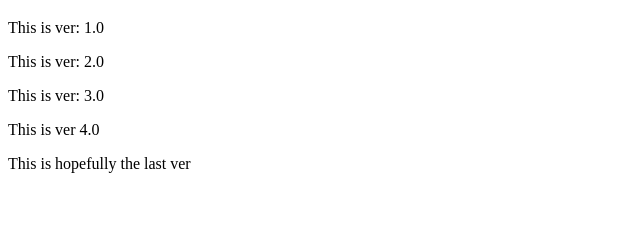
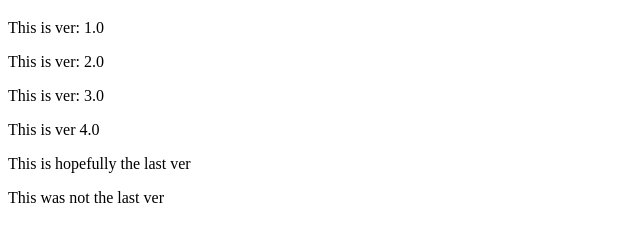
Before and after one commit to RoziW/dockerassignment, a plain HTML site: page index.html in a window 1280 px wide. Shown: the part 61-302 px from the top of the page, without its empty margins (0-640 px from the left). Drawn offline with Linux system fonts and the light colour scheme.

Commit message:
Why can't this end!!!

```diff
--- a/index.html
+++ b/index.html
@@ -11,5 +11,6 @@
 <p>This is ver: 3.0</p>
 <p>This is ver 4.0</p>
 <p>This is hopefully the last ver</p>
+<p>This was not the last ver</p>
 </body>
 </html>
```
